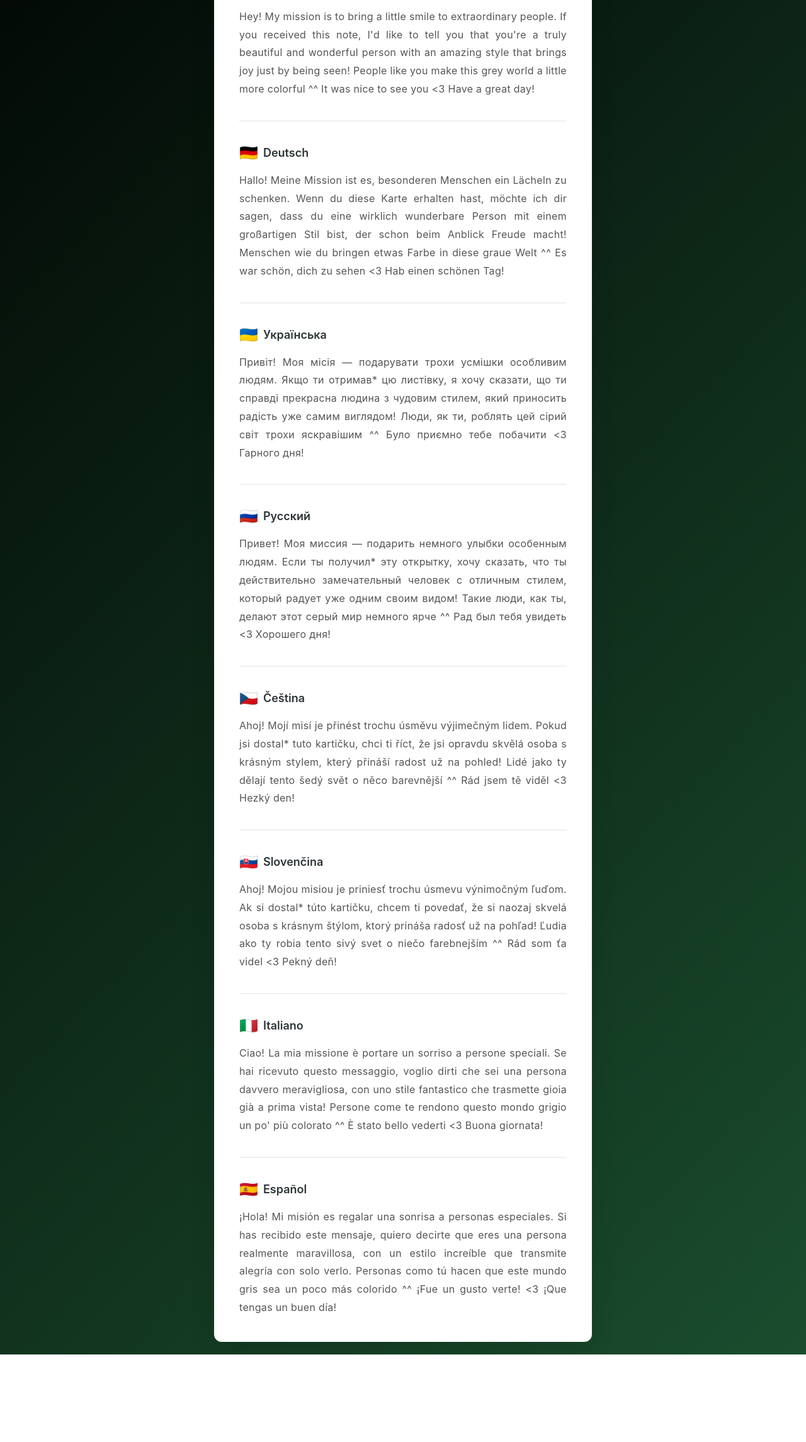
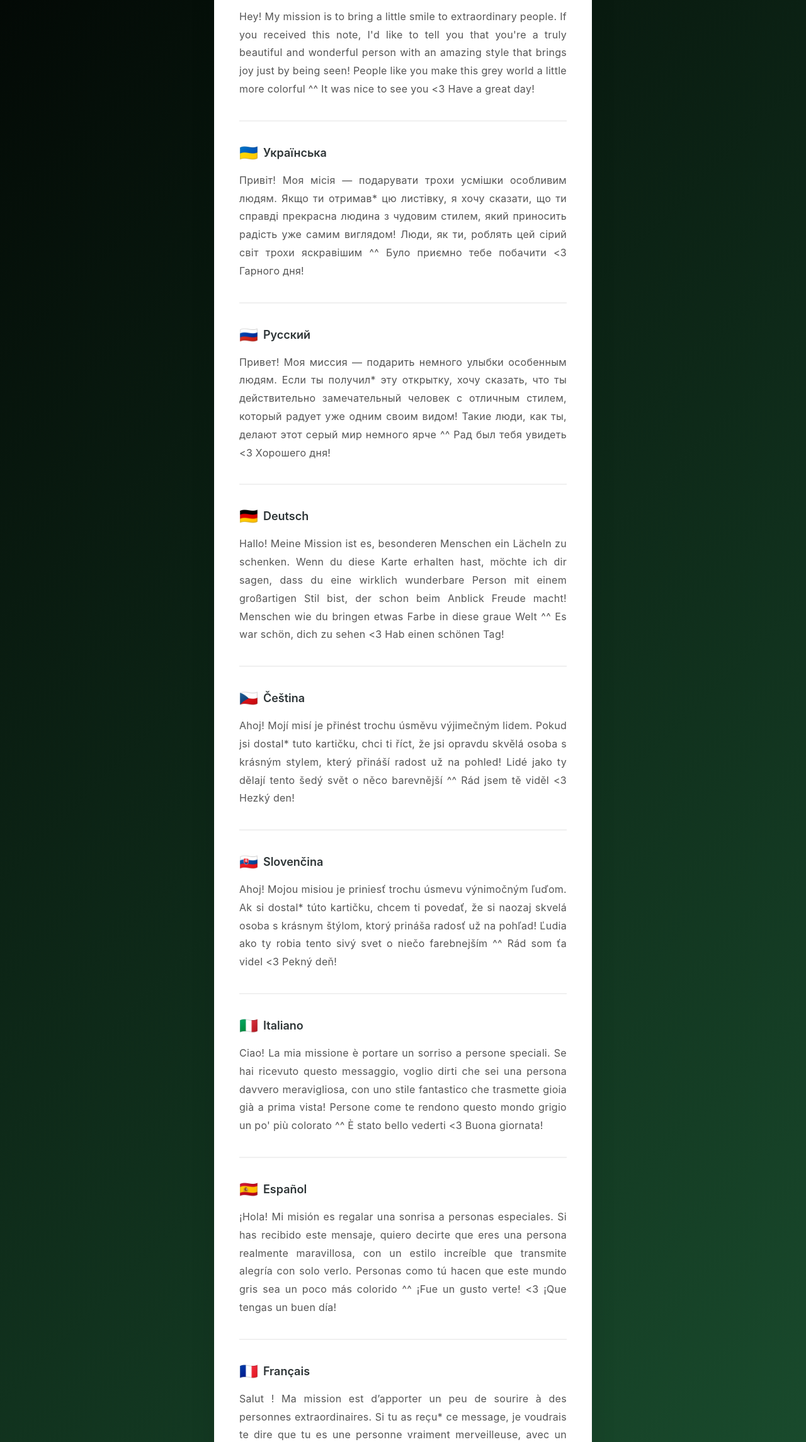
Before and after one commit to AsatruWitch/Akcja-Jajo, a plain HTML site: page index.html in a window 1280 px wide. Shown: the part 507-2797 px from the top of the page at 63% size. Before the commit the page ends 2658 px from the top, so only its background shows below. Drawn offline with Linux system fonts and the light colour scheme.

Commit message:
Update index.html

```diff
--- a/index.html
+++ b/index.html
@@ -120,15 +120,6 @@
             <p class="language-text">Hey! My mission is to bring a little smile to extraordinary people. If you received this note, I'd like to tell you that you're a truly beautiful and wonderful person with an amazing style that brings joy just by being seen! People like you make this grey world a little more colorful ^^ It was nice to see you &lt;3 Have a great day!</p>
         </div>
 
-        <!-- Deutsch -->
-        <div class="language-section">
-            <div class="language-header">
-                <span class="flag">🇩🇪</span>
-                <span>Deutsch</span>
-            </div>
-            <p class="language-text">Hallo! Meine Mission ist es, besonderen Menschen ein Lächeln zu schenken. Wenn du diese Karte erhalten hast, möchte ich dir sagen, dass du eine wirklich wunderbare Person mit einem großartigen Stil bist, der schon beim Anblick Freude macht! Menschen wie du bringen etwas Farbe in diese graue Welt ^^ Es war schön, dich zu sehen &lt;3 Hab einen schönen Tag!</p>
-        </div>
-
         <!-- Українська -->
         <div class="language-section">
             <div class="language-header">
@@ -145,6 +136,15 @@
                 <span>Русский</span>
             </div>
             <p class="language-text">Привет! Моя миссия — подарить немного улыбки особенным людям. Если ты получил* эту открытку, хочу сказать, что ты действительно замечательный человек с отличным стилем, который радует уже одним своим видом! Такие люди, как ты, делают этот серый мир немного ярче ^^ Рад был тебя увидеть &lt;3 Хорошего дня!</p>
+        </div>
+
+        <!-- Deutsch -->
+        <div class="language-section">
+            <div class="language-header">
+                <span class="flag">🇩🇪</span>
+                <span>Deutsch</span>
+            </div>
+            <p class="language-text">Hallo! Meine Mission ist es, besonderen Menschen ein Lächeln zu schenken. Wenn du diese Karte erhalten hast, möchte ich dir sagen, dass du eine wirklich wunderbare Person mit einem großartigen Stil bist, der schon beim Anblick Freude macht! Menschen wie du bringen etwas Farbe in diese graue Welt ^^ Es war schön, dich zu sehen &lt;3 Hab einen schönen Tag!</p>
         </div>
 
         <!-- Čeština -->
@@ -182,6 +182,15 @@
             </div>
             <p class="language-text">¡Hola! Mi misión es regalar una sonrisa a personas especiales. Si has recibido este mensaje, quiero decirte que eres una persona realmente maravillosa, con un estilo increíble que transmite alegría con solo verlo. Personas como tú hacen que este mundo gris sea un poco más colorido ^^ ¡Fue un gusto verte! &lt;3 ¡Que tengas un buen día!</p>
         </div>
+
+        <!-- Français -->
+        <div class="language-section">
+            <div class="language-header">
+                <span class="flag">🇫🇷</span>
+                <span>Français</span>
+            </div>
+            <p class="language-text">Salut ! Ma mission est d’apporter un peu de sourire à des personnes extraordinaires. Si tu as reçu* ce message, je voudrais te dire que tu es une personne vraiment merveilleuse, avec un style incroyable qui apporte de la joie rien qu’en le regardant ! Des personnes comme toi rendent ce monde gris un peu plus coloré ^^ C’était un plaisir de te voir &lt;3 Passe une belle journée !</p>
+        </div>
     </div>
 </body>
 </html>
```
